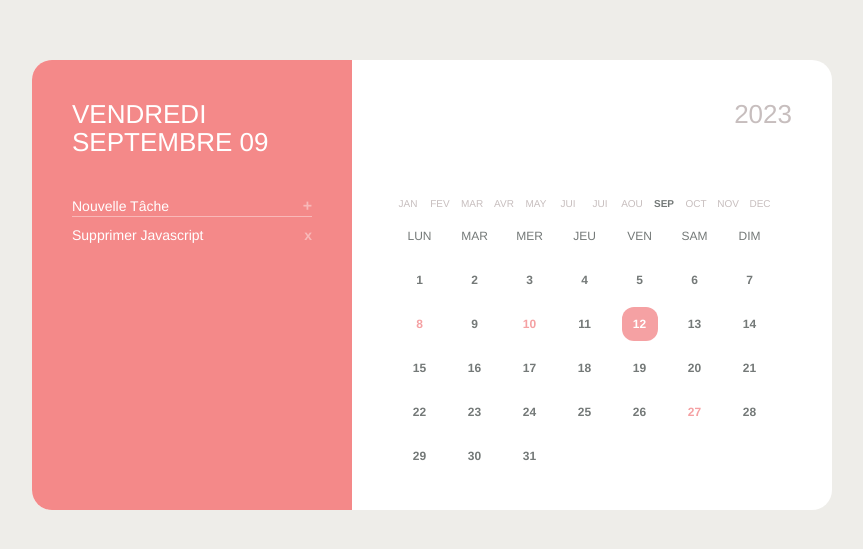
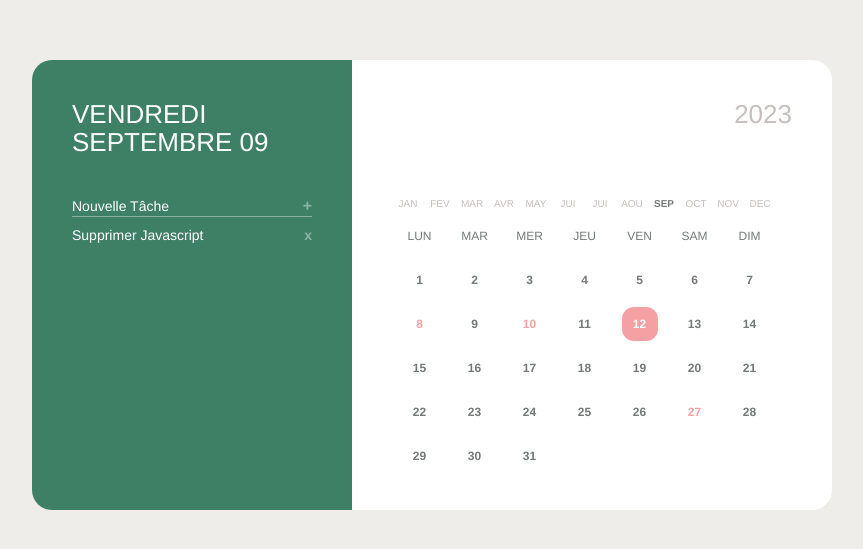
Before and after one commit to Elise-BD/TODOlist_project, a plain HTML site: page index.html in a window 1280 px wide. Shown: the part 115-664 px from the top of the page, without its empty margins (208-1071 px from the left). Drawn offline with Linux system fonts and the light colour scheme.

Commit message:
changement couleur de fond

```diff
--- a/assets/style.css
+++ b/assets/style.css
@@ -90,7 +90,7 @@ a{
 
 .calendar .leftCol{
     width: 40%;
-    background-color: #F48989;
+    background-color: #3D8066;
 }
 
 .calendar .noteList li{
@@ -110,7 +110,7 @@ a{
 }
 
 .calendar .notes input{
-    background-color: #F48989;
+    background-color: #3D8066;
     color: #ffffff;
     border: none;
     width: 200px;
```
